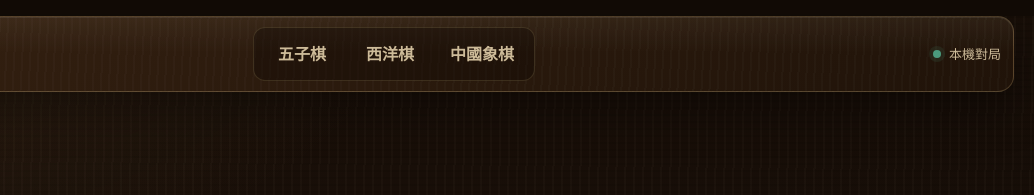
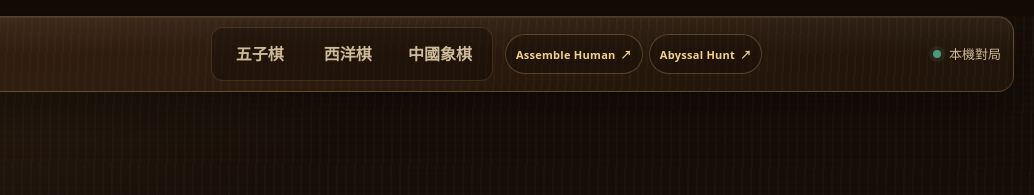
Before and after one commit to joeIvan2/wooden-board-game-club, a website with bundled scripts: page index.html in a window 1280 px wide. Shown: the top 195 px of the page, 246-1280 px from the left. Built offline with nearby package versions, Linux system fonts and the light colour scheme.

Commit message:
feat: link companion games in platform nav

```diff
--- a/shared/platform-nav.mjs
+++ b/shared/platform-nav.mjs
@@ -1,6 +1,10 @@
 import { GAME_REGISTRY } from "./game-registry.mjs";
 
 const baseUrl = new URL("../", import.meta.url);
+const COMPANION_GAMES = Object.freeze([
+  { name: "Assemble Human", href: "https://assemble-human.pages.dev/" },
+  { name: "Abyssal Hunt", href: "https://abyssal-hunt.pages.dev/" },
+]);
 
 class PlatformNav extends HTMLElement {
   connectedCallback() {
@@ -9,6 +13,9 @@ class PlatformNav extends HTMLElement {
       const active = current === game.id;
       return `<a class="platform-game-link${active ? " is-active" : ""}" href="${new URL(game.route, baseUrl).href}"${active ? ' aria-current="page"' : ""}>${game.name}</a>`;
     }).join("");
+    const companionLinks = COMPANION_GAMES.map(
+      (game) => `<a class="platform-external-link" href="${game.href}" target="_blank" rel="noopener noreferrer" aria-label="前往 ${game.name}（另開新分頁）"><span>${game.name}</span><span aria-hidden="true">↗</span></a>`,
+    ).join("");
     const homeActive = current === "home";
     this.innerHTML = `
       <nav class="platform-nav" aria-label="原木棋社主導覽">
@@ -20,6 +27,7 @@ class PlatformNav extends HTMLElement {
           <span><strong>原木棋社</strong><small>WOODGRAIN BOARD CLUB</small></span>
         </a>
         <div class="platform-game-links" aria-label="切換遊戲">${gameLinks}</div>
+        <div class="platform-external-links" aria-label="其他遊戲">${companionLinks}</div>
         <span class="platform-mode"><i aria-hidden="true"></i>本機對局</span>
       </nav>`;
   }
--- a/styles/platform.css
+++ b/styles/platform.css
@@ -61,9 +61,9 @@ game-platform-nav { display: block; position: relative; z-index: 40; }
   margin: 16px auto 4px;
   padding: 10px 12px;
   display: grid;
-  grid-template-columns: minmax(210px, 1fr) auto minmax(160px, 1fr);
+  grid-template-columns: minmax(195px, 1fr) auto auto minmax(112px, .55fr);
   align-items: center;
-  gap: 18px;
+  gap: 12px;
   border: 1px solid rgba(240, 210, 143, 0.2);
   border-radius: 16px;
   background:
@@ -114,6 +114,41 @@ game-platform-nav { display: block; position: relative; z-index: 40; }
 
 .platform-game-link:hover { color: var(--paper-100); background: rgba(240, 210, 143, .08); }
 .platform-game-link.is-active { color: #2a170a; background: linear-gradient(180deg, var(--brass-200), var(--brass-400)); box-shadow: inset 0 1px rgba(255,255,255,.55); }
+
+.platform-external-links {
+  display: flex;
+  align-items: center;
+  gap: 6px;
+}
+
+.platform-external-link {
+  min-height: 40px;
+  padding: 0 10px;
+  display: inline-flex;
+  align-items: center;
+  justify-content: center;
+  gap: 5px;
+  border: 1px solid rgba(240,210,143,.24);
+  border-radius: 999px;
+  color: var(--brass-200);
+  background: rgba(12,7,3,.26);
+  font-size: 11px;
+  font-weight: 800;
+  letter-spacing: .025em;
+  line-height: 1;
+  text-decoration: none;
+  white-space: nowrap;
+  transition: border-color .18s ease, background-color .18s ease, color .18s ease, transform .18s ease;
+}
+
+.platform-external-link:hover {
+  border-color: rgba(240,210,143,.68);
+  color: var(--paper-100);
+  background: rgba(240,210,143,.1);
+  transform: translateY(-1px);
+}
+
+.platform-external-link:focus-visible { outline: 3px solid rgba(240,210,143,.62); outline-offset: 2px; }
 
 .platform-mode {
   justify-self: end;
@@ -369,6 +404,7 @@ body.game-page .site-footer { color: rgba(245,234,211,.52); }
   .platform-nav { grid-template-columns: 1fr auto; gap: 8px 14px; }
   .platform-game-links { grid-column: 1 / -1; grid-row: 2; justify-content: stretch; }
   .platform-game-link { flex: 1; min-width: 0; padding-inline: 10px; }
+  .platform-external-links { grid-column: 1 / -1; grid-row: 3; justify-content: center; }
   .platform-mode { grid-column: 2; grid-row: 1; }
   .game-gallery { grid-template-columns: 1fr; }
   .game-card { grid-template-columns: minmax(210px, .8fr) 1fr; grid-template-rows: 1fr; }
@@ -382,6 +418,8 @@ body.game-page .site-footer { color: rgba(245,234,211,.52); }
   .platform-brand small, .platform-mode { display: none; }
   .platform-game-links { overflow-x: auto; }
   .platform-game-link { min-width: 92px; }
+  .platform-external-links { justify-content: flex-start; overflow-x: auto; scrollbar-width: none; }
+  .platform-external-links::-webkit-scrollbar { display: none; }
   .hub-main { width: calc(100% - 28px); padding-top: 42px; }
   .hub-title { font-size: clamp(46px, 17vw, 68px); }
   .game-card { grid-template-columns: 1fr; grid-template-rows: auto 1fr; }
```
Also changed, not shown: tests/platform.test.mjs (+3 -0 lines).
